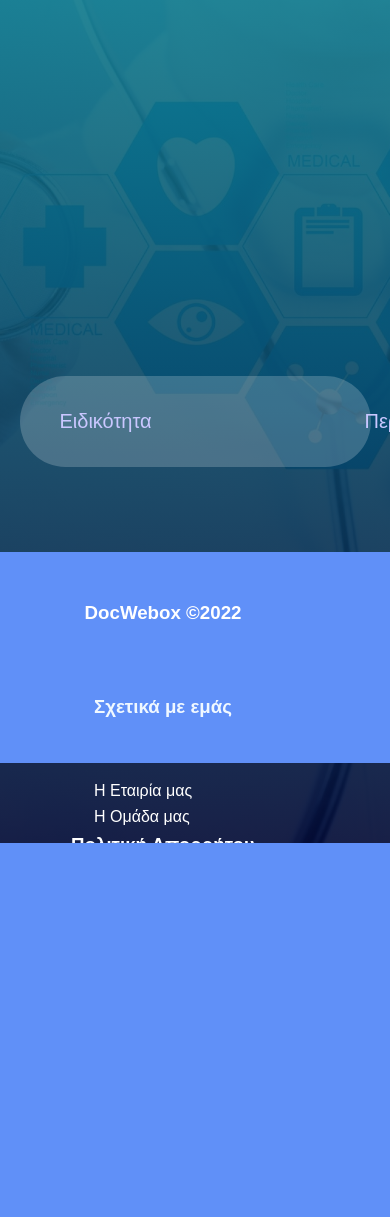
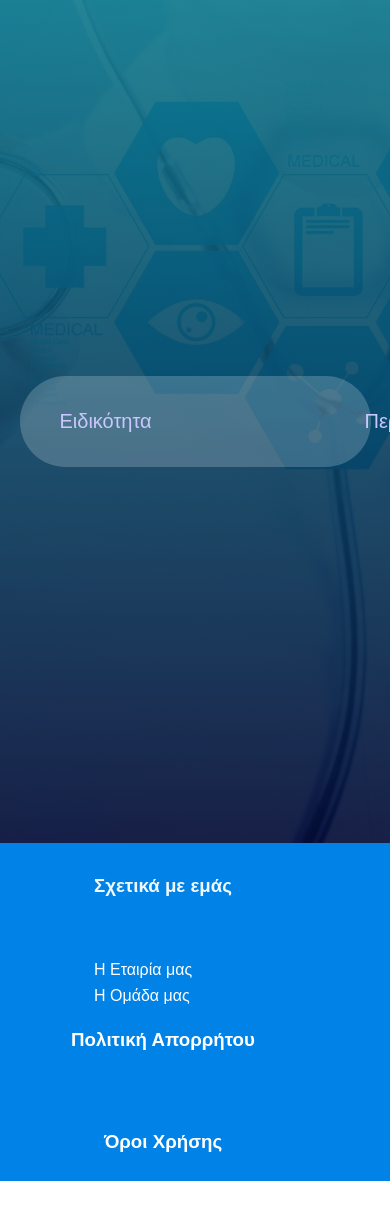
Before and after one commit to tzarhs/DocWebox, a PHP site: page / in a window 390 px wide; the page is wider, and only the part inside the window is pictured. Shown: the part 81-1298 px from the top of that part. Before the commit the page ends 924 px from the top of that part, so only its background shows below. Run offline with PHP 8.4, Linux system fonts and the light colour scheme.

Commit message:
Fixed the footer position, the nav hover and some colour adjustments

```diff
--- a/styles.css
+++ b/styles.css
@@ -12,69 +12,59 @@ h1 {
     text-align: center;
 }
 
-.footer-container {
-    padding-bottom: 4rem;
-}
-
-.footer {
-    position: fixed;
-    bottom: 0;
-    margin-top: 100px;
-    font-size: 16px;
-    width: 100%;
-    height: 25vh;
-    padding: 50px;
-    background: rgb(96, 144, 248);
-    color: aliceblue;
-    display: flex;
-    justify-content: center;
-    flex-wrap: wrap;
+body{
+  position:relative;
+  overflow:auto;
+  margin:0;
+  padding:0;
 
 }
 
-.footer-heading {
-    display: flex;
-    flex-direction: column;
-    margin-right: 4rem;
+nav{
+  background: #0082e6;
+  height: 80px;
+  width: 100%;
 }
 
-.footer-heading h3 {
-    font-weight: 700;
-    margin-bottom: 4rem;
+label.logo img{
+  position: absolute;
+  height: auto;
+  width: 78px;
+  background-color: transparent;
+}
+
+nav ul{
+  float: right;
+  margin-right: 20px;
+}
+nav ul li{
+  display: inline-block;
+  line-height: 80px;
+  margin: 0 5px;
+}
+nav ul li a{
+  color: white;
+  font-size: 17px;
+  padding: 7px 13px;
+  border-radius: 3px;
 
 }
-
-.footer-heading a {
-    color: #fff;
-    text-decoration: none;
-    margin-bottom: 0.5rem;
+nav ul li a:hover{
+  background: #1b9bff;
+  transition: .5s;
 }
-
-.footer-heading a:hover {
-    color: red;
-    transition: 0.3s ease-out;
-}
-
-
-/*@media screen and (max-width: 1150px){
-    .footer{
-        height: 50vh;
-    }
-}
-
-@media screen and (max-width: 820px){
-    .footer{
-        padding-top:  2rem;
-    }
-}
-
-@media screen and (max-width: 720px){
-    .footer-1{
+.checkbtn{
+  font-size: 30px;
+  color: white;
+  float: right;
+  line-height: 80px;
+  margin-right: 40px;
+  cursor: pointer;
   display: none;
 }
+#check{
+  display: none;
 }
-*/
-
 
 .container{
   width:100%;
@@ -86,7 +76,6 @@ h1 {
   display:flex;
   align-items: center;
   justify-content: center;
-
 }
 
 .search-bar{
@@ -126,61 +115,61 @@ h1 {
   background:#58629b;
   cursor:pointer;
 }
-  nav{
-    background: #0082e6;
-    height: 80px;
-    width: 100%;
+
+.footer-container {
+  padding-bottom: 4rem;
 }
 
-  label.logo img{
-    position: absolute;
-    height: auto;
-    width: 78px;
-    background-color: transparent;
+.footer {
+  position:relative;
+  bottom: 0;
+  font-size: 16px;
+  width: 100%;
+  height: 30vh;
+  padding: 50px;
+  background: #0082e6;
+  color: aliceblue;
+  display: flex;
+  justify-content: center;
+  flex-wrap: wrap;
+
 }
 
-  nav ul{
-    float: right;
-    margin-right: 20px;
+.footer-heading {
+  display: flex;
+  flex-direction: column;
+  margin-right: 4rem;
 }
-  nav ul li{
-    display: inline-block;
-    line-height: 80px;
-    margin: 0 5px;
-  }
-  nav ul li a{
-    color: white;
-    font-size: 17px;
-    padding: 7px 13px;
-    border-radius: 3px;
+
+.footer-heading h3 {
+  font-weight: 700;
+  margin-bottom: 4rem;
 
 }
-  a.active,a:hover{
-    background: #1b9bff;
-    transition: .5s;
+
+.footer-heading a {
+  color: #fff;
+  text-decoration: none;
+  margin-bottom: 0.5rem;
 }
-  .checkbtn{
-    font-size: 30px;
-    color: white;
-    float: right;
-    line-height: 80px;
-    margin-right: 40px;
-    cursor: pointer;
-    display: none;
+
+.footer-heading a:hover {
+  color: rgb(211, 156, 7);
+  transition: 0.5s ease-out;
 }
-  #check{
-    display: none;
-  }
+
 @media (max-width: 952px){
 
   nav ul li a{
     font-size: 16px;
   }
  }
+
 @media (max-width: 858px){
   .checkbtn{
     display: block;
 }
+
 ul{
   position: fixed;
   width: 100%;
@@ -191,10 +180,12 @@ h1 {
   text-align: center;
   transition: all .5s;
 }
+
 nav ul li{
   display: block;
   margin: 50px 0;
   line-height: 30px;
+
 }
 nav ul li a{
   font-size: 20px;
@@ -203,7 +194,32 @@ h1 {
   background: none;
   color: #0082e6;
 }
+
 #check:checked ~ ul{
   left: 0;
   }
 }
+
+@media screen and (max-width: 1150px){
+  .footer{
+      height: 40vh;
+  }
+}
+
+@media screen and (max-width: 820px){
+  .footer{
+      padding-top:  2rem;
+  }
+}
+
+@media screen and (max-width: 720px){
+  .footer-1{
+       display: none;
+  }
+}
+
+@media screen and (max-width: 547px){
+  .footer-3{
+    padding-top: 1rem;
+  }
+}
```
Lines whose indentation alone changed are shown as unchanged.
